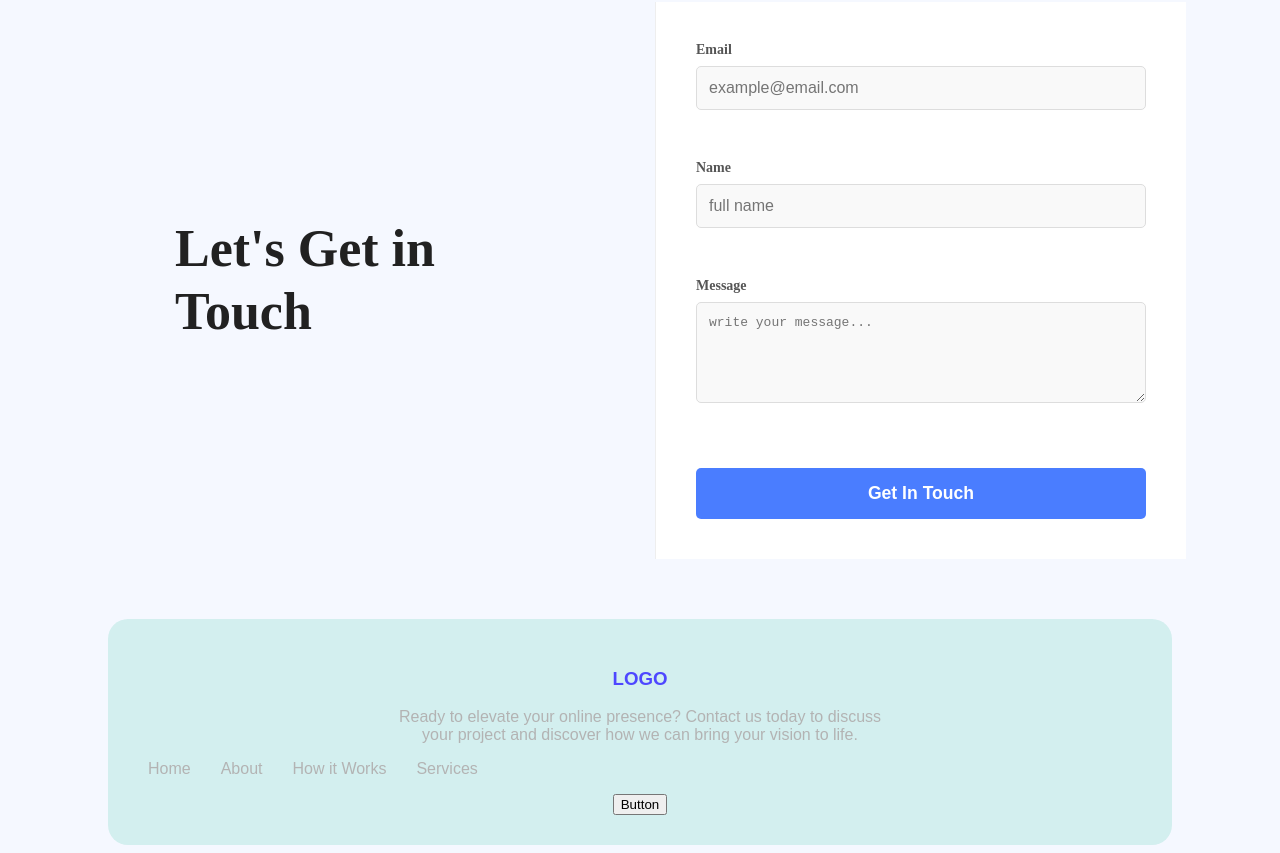
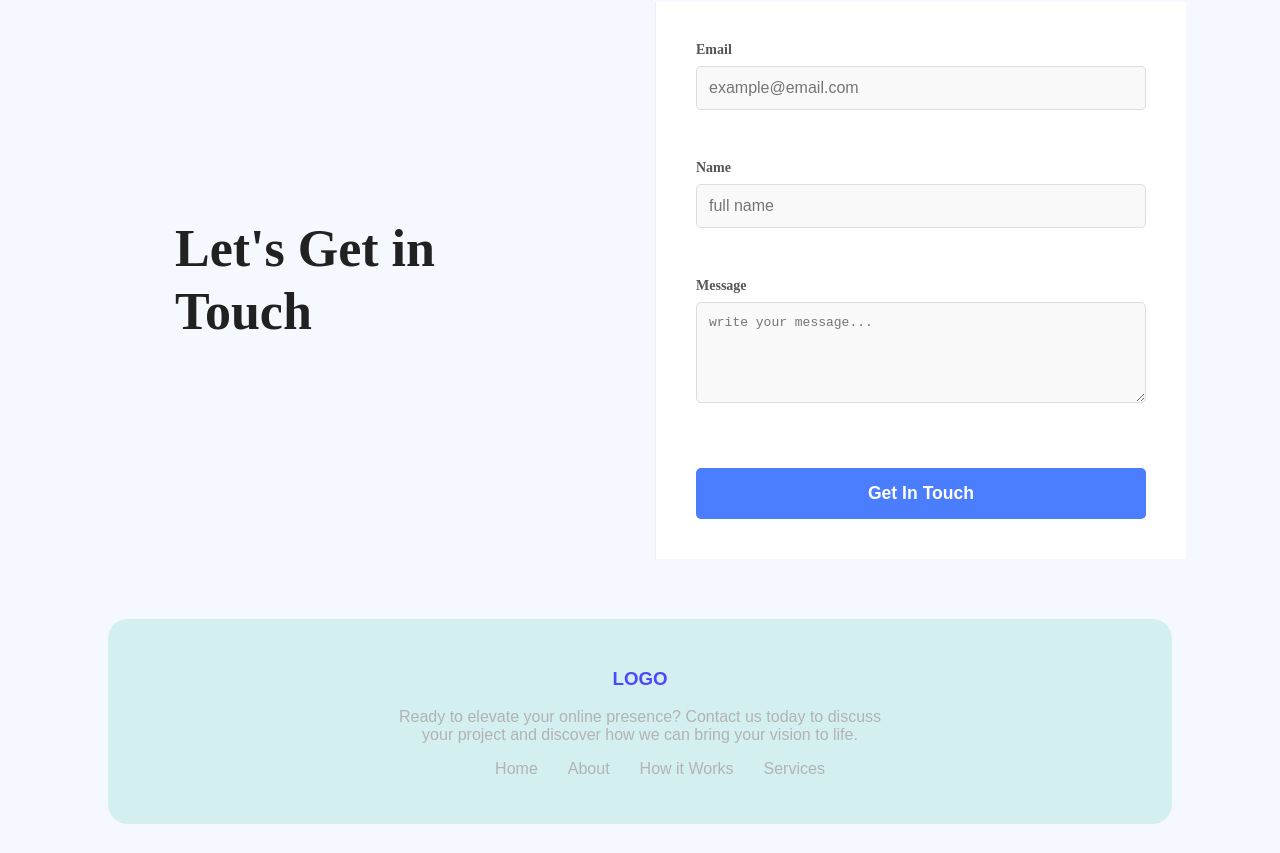
Before and after one commit to Afrida-Islam/Assignment001, a plain HTML site: page index.html in a window 1280 px wide. Shown: the part 2076-2929 px from the top of the page. After the commit the page ends 2908 px from the top, so only its background shows below. Drawn offline with Linux system fonts and the light colour scheme.

Commit message:
Make center the footer buttons

```diff
--- a/index.html
+++ b/index.html
@@ -182,14 +182,14 @@
                 <p style="text-align: center;">
                     Ready to elevate your online presence? Contact us today to discuss<br> your project and discover how we can bring your vision to life.</p>
 
-                <ul >
+                <ul class="make-center">
                   <li> <a class="dark-2" href="#">Home</a></li>
                     <li> <a class="dark-2"  href="#">About</a></li>
                     <li>  <a class="dark-2"  href="#">How it Works</a></li>
                   <li>   <a  class="dark-2" href="#">Services</a></li>
                 </ul>
 
-                <div style="text-align: center;"> <button>Button</button></div>
+                <!-- <div style="text-align: center;"> <button>Button</button></div> -->
               </section>
             </div>
         </nav>
--- a/styles/portfolio.css
+++ b/styles/portfolio.css
@@ -461,6 +461,10 @@ nav ul{ display: flex; text-align: center;
 }
 
 /* For Contact section */
+.make-center {
+    display: flex;
+    justify-content: center;
+}
 .contact-section-container {
     display: flex;
     justify-content: center;
```
